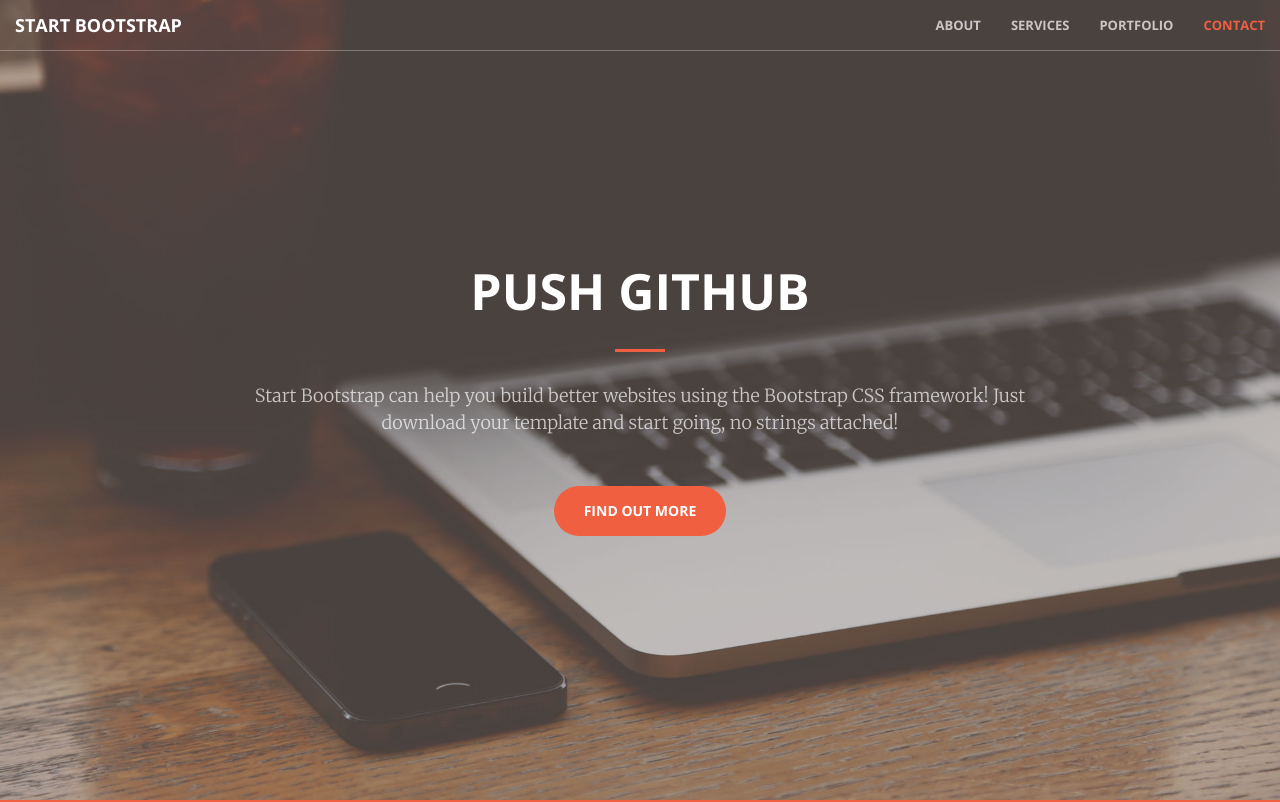
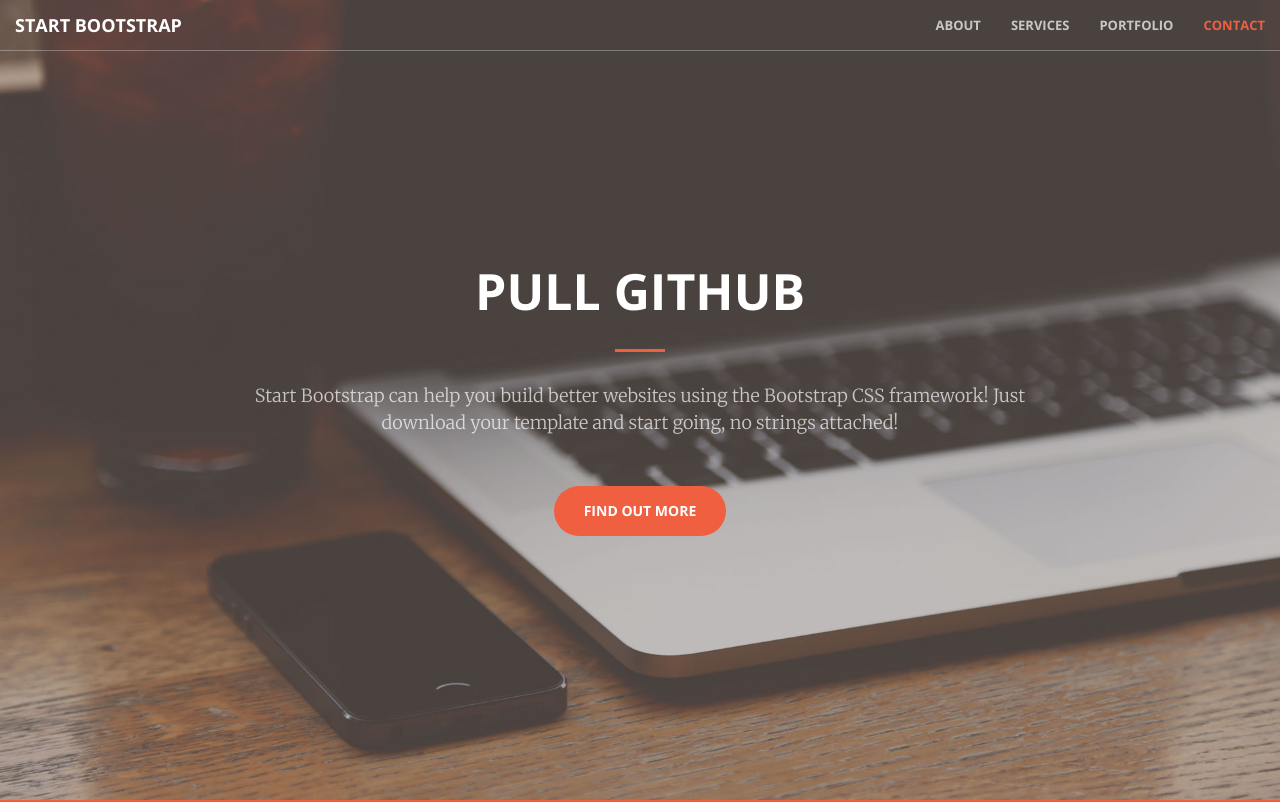
Before and after one commit to OtcPanda/Pand-test, a website: page index.html in a window 1280 px wide. Shown: the top 802 px of the page. Drawn offline with nearby package versions, Linux system fonts and the light colour scheme.

Commit message:
PULL file

```diff
--- a/index.html
+++ b/index.html
@@ -71,7 +71,7 @@
     <header>
         <div class="header-content">
             <div class="header-content-inner">
-                <h1 id="homeHeading">Push github</h1>
+                <h1 id="homeHeading">PULL github</h1>
                 <hr>
                 <p>Start Bootstrap can help you build better websites using the Bootstrap CSS framework! Just download your template and start going, no strings attached!</p>
                 <a href="#about" class="btn btn-primary btn-xl page-scroll">Find Out More</a>
```
